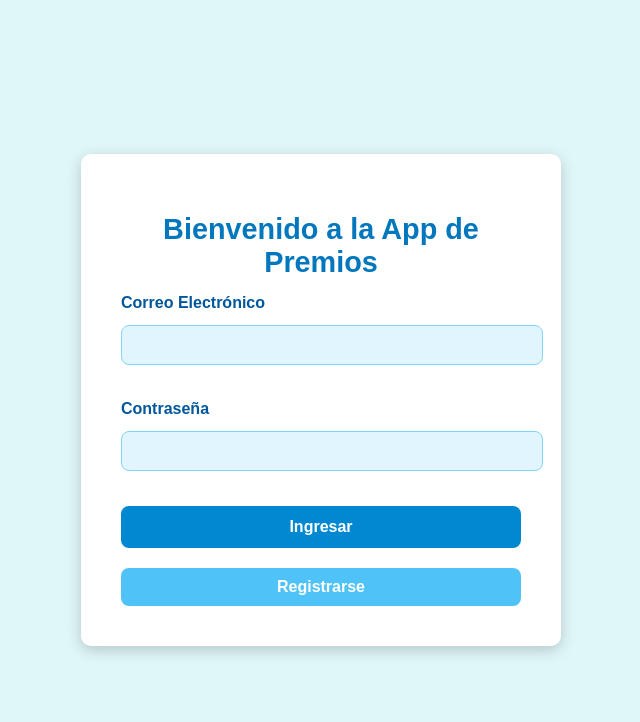
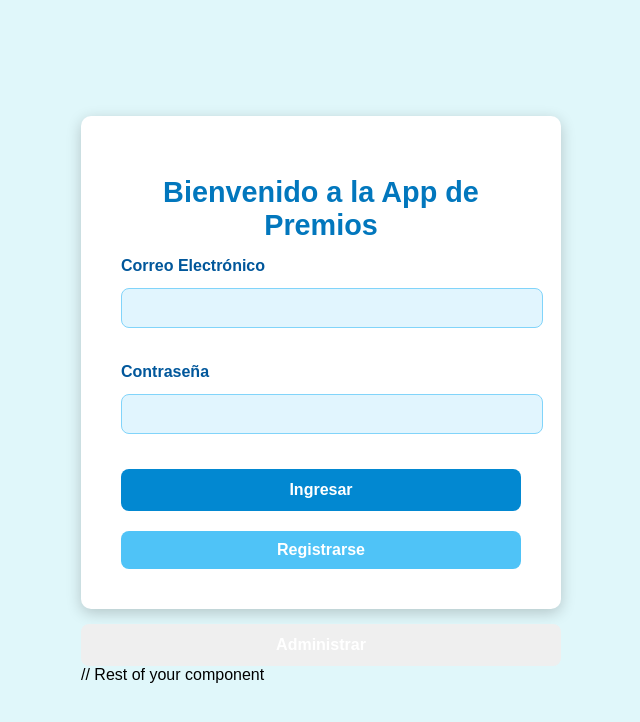
Before and after one commit to jairomoran01/parcialdos_front, a React (Vite) app: page / in a window 1280 px wide. Shown: the top 722 px of the page, without its empty margins (319-959 px from the left). Built offline with nearby package versions, Linux system fonts and the light colour scheme.

Commit message:
Creado botón para ir a la pantalla del admin

```diff
--- a/src/components/Form.jsx
+++ b/src/components/Form.jsx
@@ -1,5 +1,6 @@
 import { useState } from 'react';
 import { useNavigate } from 'react-router-dom';
+import { Link } from 'react-router-dom';
 import axios from 'axios'; // Import axios
 import './styles/Form.css';
 
@@ -37,6 +38,7 @@
     };
 
     return (
+        <div>
         <form onSubmit={validateUser}>
             <h1>Bienvenido a la App de Premios</h1>
             <h4>Correo Electrónico</h4>
@@ -59,6 +61,12 @@
                 Registrarse
             </button>
         </form>
+        <Link to="/admin">
+            <button>Administrar</button>
+        </Link>
+    // Rest of your component
+  </div>
+
     );
 }
 
```
